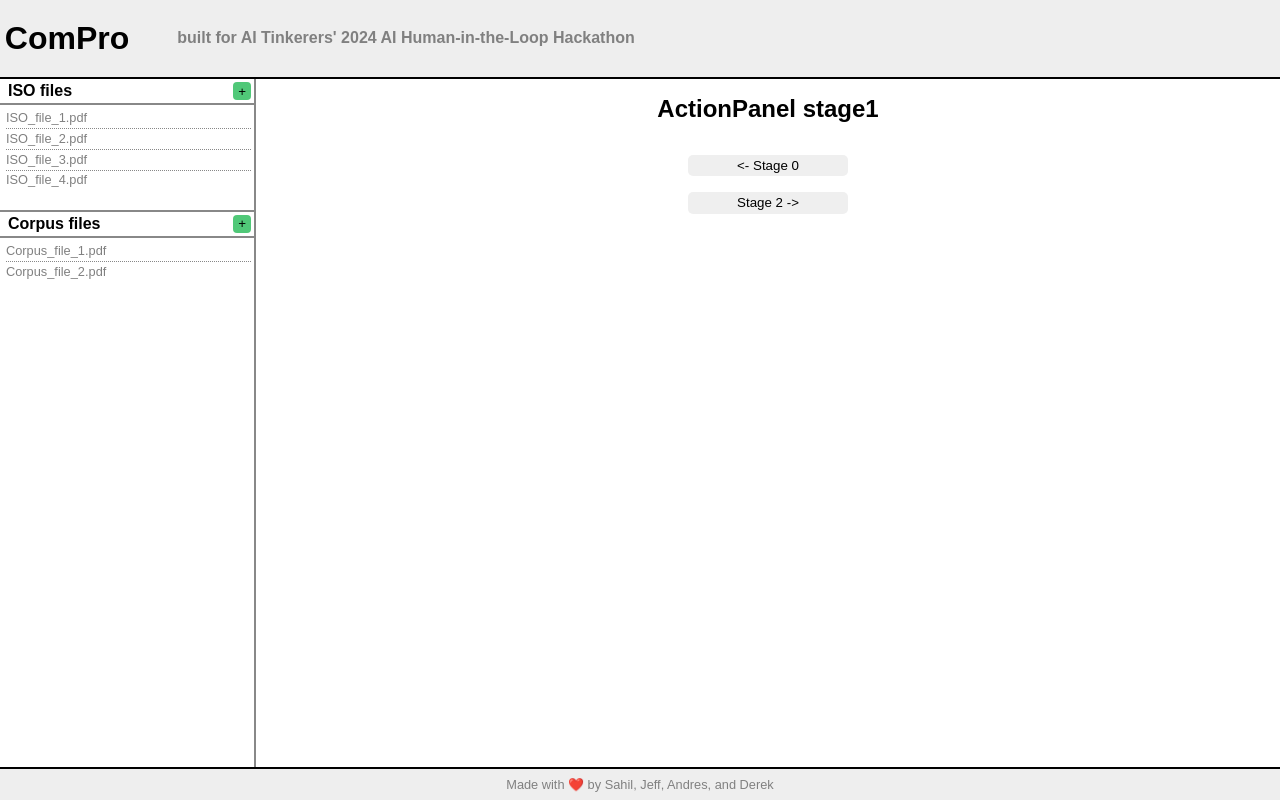
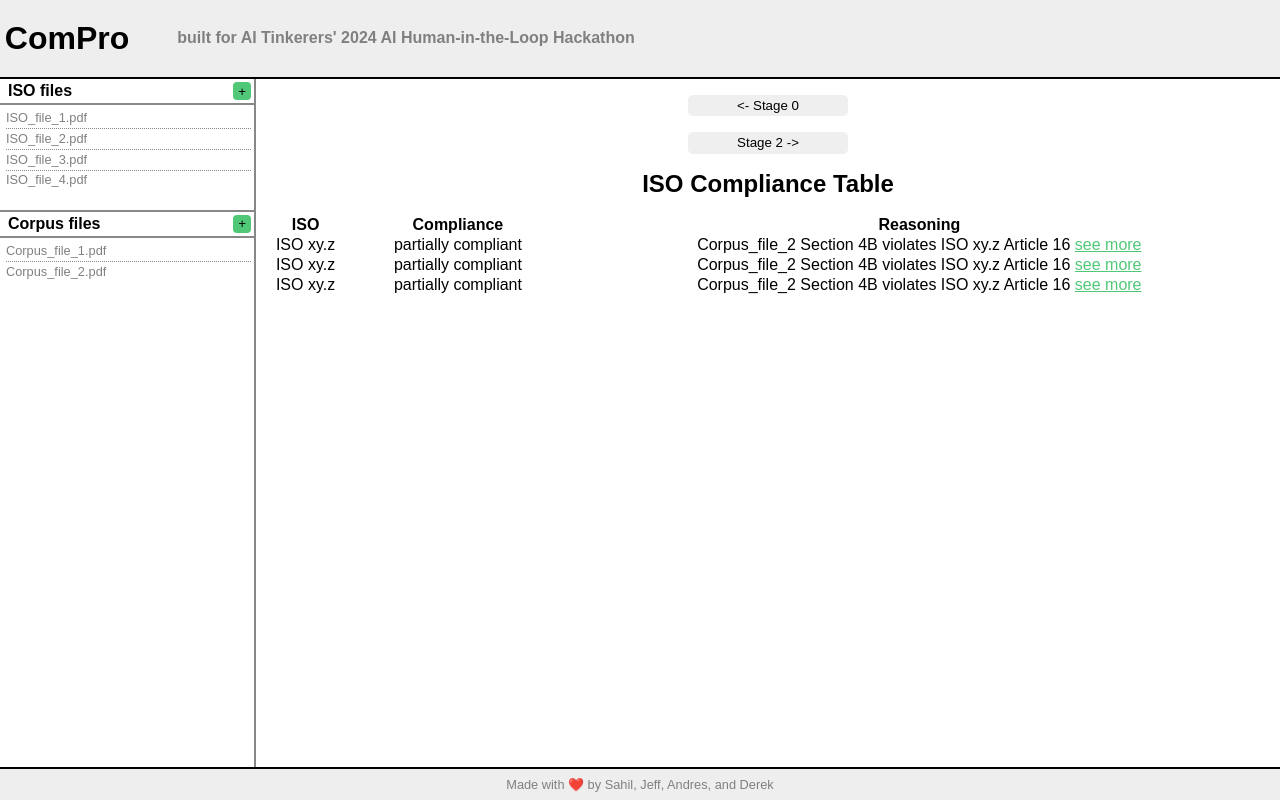
Before and after one commit to GomezDerek/ai-hitl-iso-compliance, a Next.js app in the folder my-app/: page / in a window 1280 px wide. Both pictures are taken after a click on the button "Check Compliance". Built offline with nearby package versions, Linux system fonts and the light colour scheme.

Commit message:
early stage compliance table

```diff
--- a/my-app/src/app/components/ActionPanel.tsx
+++ b/my-app/src/app/components/ActionPanel.tsx
@@ -1,5 +1,6 @@
 'use client'
 import React, {useState, useEffect} from 'react';
+import ComplianceTable from './complianceTable';
 
 interface ActionPanelProps {
   appStage: number;
@@ -25,15 +26,15 @@ export default function ActionPanel(props: ActionPanelProps)  {
 
   const stage1 = (
     <section className="right-panel">
-      <h2>ActionPanel stage1</h2>
       <button onClick={()=>setPanelJSX(stage0)}>{`<- Stage 0`}</button>
       <button onClick={()=>setPanelJSX(stage2)}>{`Stage 2 ->`}</button>
+      <ComplianceTable/>
     </section>
   );
 
   const stage2 = (
     <section className="right-panel">
-      <h2>ActionPanel stage2</h2>
+      <h2>Document Rewriting Section</h2>
       <button onClick={()=>setPanelJSX(stage1)}>{`<- Stage 1`}</button>
     </section>
   );
--- /dev/null
+++ b/my-app/src/app/components/complianceTable.tsx
@@ -0,0 +1,46 @@
+import React from 'react';
+
+export default function ComplianceTable() {
+    return (
+        <>
+            <h2>ISO Compliance Table</h2>
+            <table id="compliance-table">
+                <thead>
+                    <tr>
+                        <th>ISO</th>
+                        <th>Compliance</th>
+                        <th>Reasoning</th>
+                        <th></th>
+                    </tr>
+                </thead>
+                <tbody>
+                {/*dynamically render the rows from LLM API response*/}
+                <tr>
+                    <td>ISO xy.z</td>
+                    <td>partially compliant</td>
+                    <td>
+                        {`Corpus_file_2 Section 4B violates ISO xy.z Article 16 `}
+                        <span className="see-more-compliance">see more</span>
+                    </td>
+                </tr>
+                <tr>
+                    <td>ISO xy.z</td>
+                    <td>partially compliant</td>
+                    <td>
+                        {`Corpus_file_2 Section 4B violates ISO xy.z Article 16 `}
+                        <span className="see-more-compliance">see more</span>
+                    </td>
+                </tr>
+                <tr>
+                    <td>ISO xy.z</td>
+                    <td>partially compliant</td>
+                    <td>
+                        {`Corpus_file_2 Section 4B violates ISO xy.z Article 16 `}
+                        <span className="see-more-compliance">see more</span>
+                    </td>
+                </tr>
+                </tbody>
+            </table>
+        </>
+    );
+}
--- a/my-app/src/app/page.css
+++ b/my-app/src/app/page.css
@@ -321,3 +321,10 @@ ul.file-list li:last-child {
 #upload-box img {
     animation: bounce 2s infinite; /* Apply the bounce animation */
 }
+
+/*************ISO Compliance Table************/
+.see-more-compliance {
+    cursor: default;
+    color: var(--green);
+    text-decoration: underline;
+}
```
